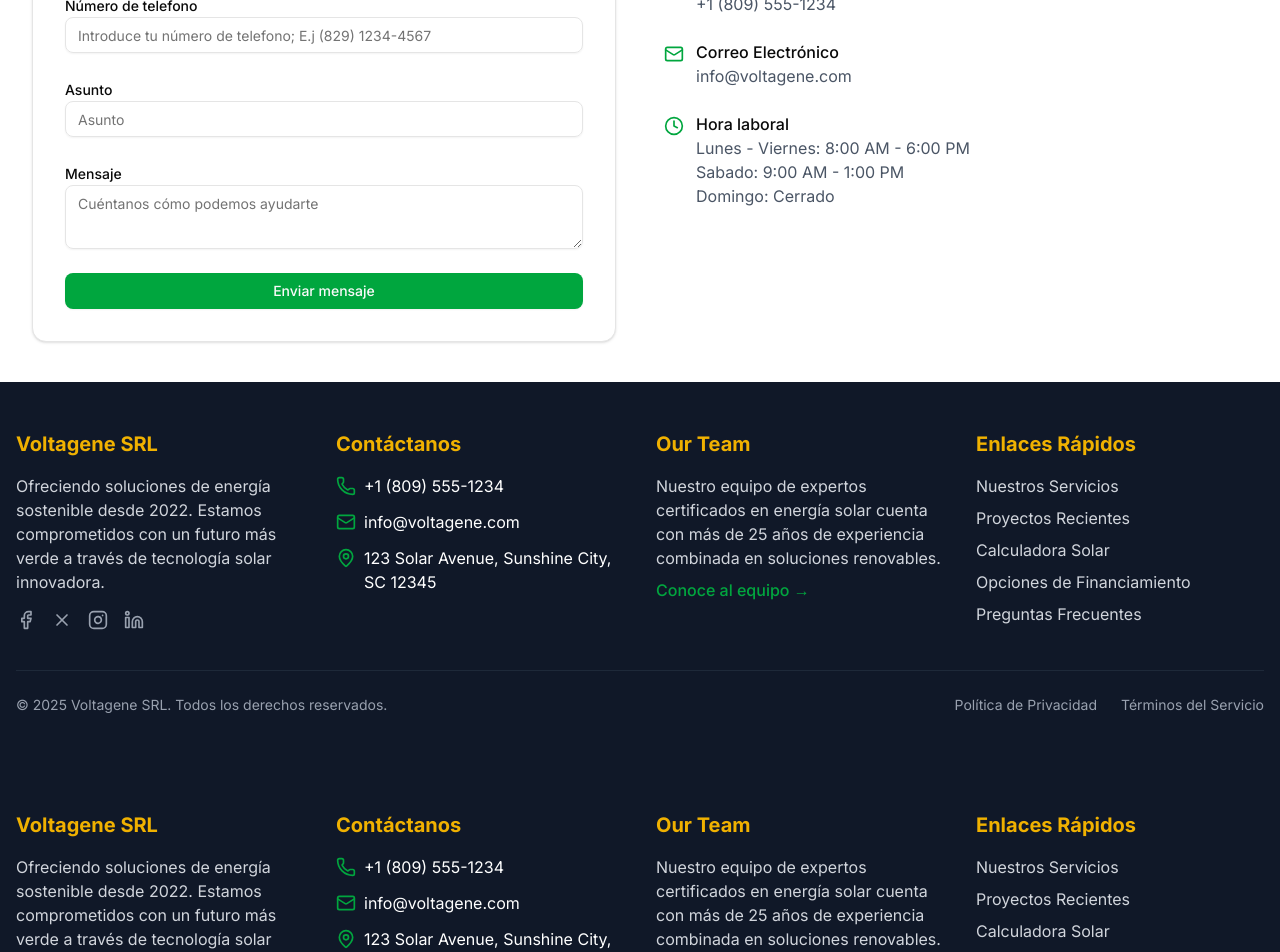
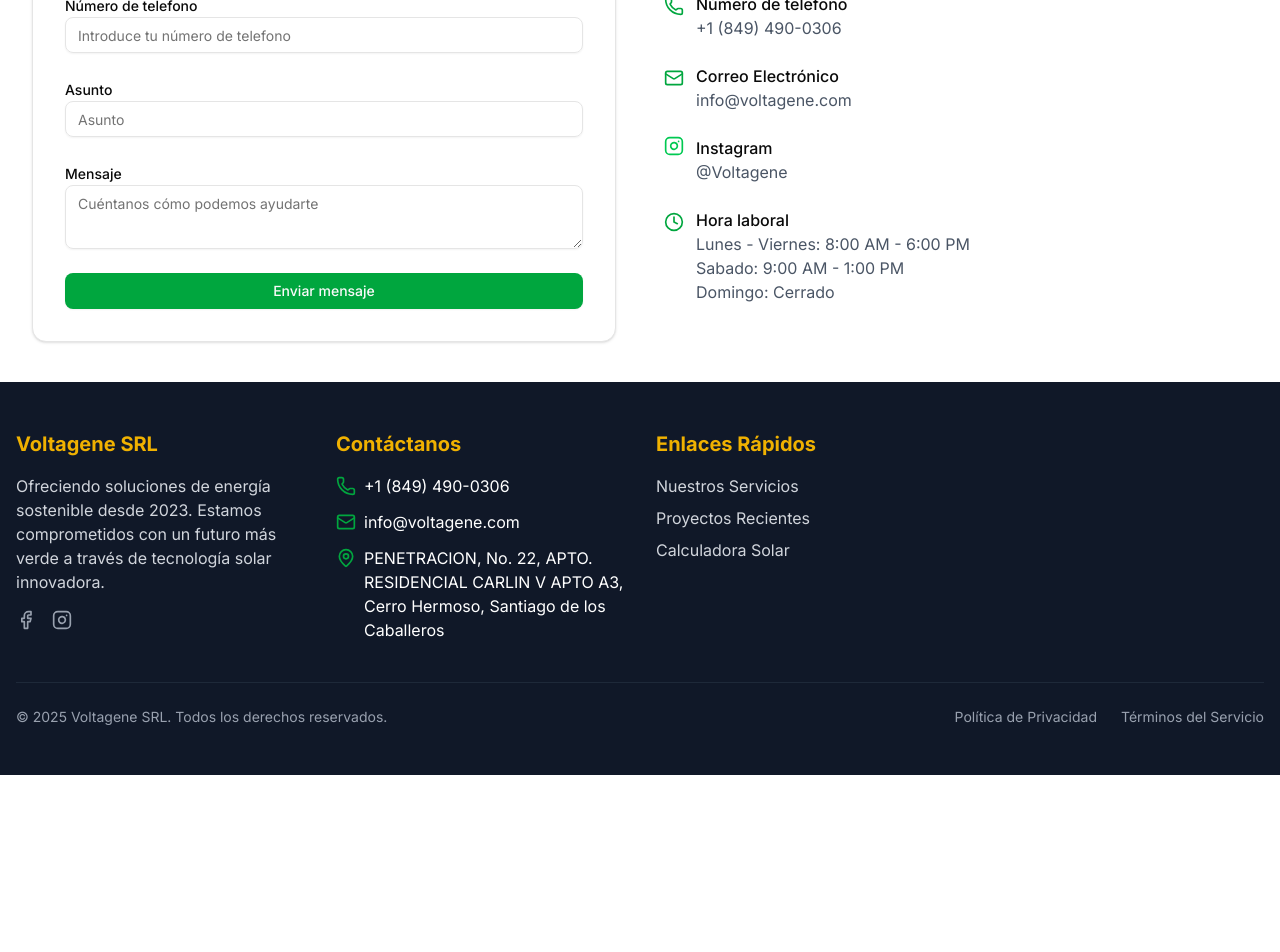
Before and after one commit to InuzDev/Voltagene-Landsite, a Next.js app: page /Contact in a window 1280 px wide. Shown: the part 560-1512 px from the top of the page. After the commit the page ends 1335 px from the top, so only its background shows below. Built offline with nearby package versions, Linux system fonts and the light colour scheme.

Commit message:
hidded some commercial secrets and information, updated some information, fixed some bugs.

```diff
--- a/app/Contact/page.tsx
+++ b/app/Contact/page.tsx
@@ -1,18 +1,29 @@
 "use client"
-import { SiteFooter } from "app/components/Site-footer"
 import { Button } from "app/components/ui/button"
 import { Card } from "app/components/ui/card"
 import { Input } from "app/components/ui/input"
 import { Toaster } from "app/components/ui/sonner"
 import { Textarea } from "app/components/ui/textarea"
-import { Clock, Mail, MapPin, Phone } from "lucide-react"
-import React from "react"
-// import Image from "next/image"
+import { formatPhoneNumber } from "app/lib/utils"
+import { Clock, Instagram, Mail, MapPin, Phone } from "lucide-react"
+import React, { useState } from "react"
 
 // Making this functional.
 export default function ContactPage() {
+   const [rawValue, setRawValue] = useState('');
+   const [formattedValue, setFormattedValue] = useState('')
    const [result, setResult] = React.useState("");
 
+   // Format the number.
+   const HandleFormatNumber = (e: React.ChangeEvent<HTMLInputElement>) => {
+      const input = e.target.value
+      const cleaned = input.replace(/\D/g, '')
+
+      if (cleaned.length <= 11) {
+         setRawValue(cleaned)
+         setFormattedValue(formatPhoneNumber(cleaned))
+      }
+   }
 
    // This is where the form submit starts. Sending it to the destinated target.
    const onSubmit = async (event: React.FormEvent<HTMLFormElement>) => {
@@ -92,7 +103,7 @@
                                  <label htmlFor="phone" className="text-sm font-medium">
                                     Número de telefono
                                  </label>
-                                 <Input id="phone" name="Telefono" type="tel" placeholder="Introduce tu número de telefono; E.j (829) 1234-4567" /> {/* Just put the +x (xxx) xxx-xxxx */}
+                                 <Input id="phone" name="Telefono" value={formattedValue} onChange={HandleFormatNumber} type="tel" placeholder="Introduce tu número de telefono" /> {/* Just put the +x (xxx) xxx-xxxx */}
                               </div>
 
                               <div className="space-y-2">
@@ -133,7 +144,7 @@
                                  <div className="ml-3">
                                     <h3 className="text-base font-medium">Nuestra ubicación</h3>
                                     <p className="text-gray-600">
-                                       Calle Principal #123, Santiago de los Caballeros
+                                       PENETRACION, No. 22, APTO. RESIDENCIAL CARLIN V APTO A3, Cerro Hermoso, Santiago de los Caballeros
                                        <br />
                                        República Dominicana
                                     </p>
@@ -146,7 +157,7 @@
                                  </div>
                                  <div className="ml-3">
                                     <h3 className="text-base font-medium">Número de telefono</h3>
-                                    <p className="text-gray-600">+1 (809) 555-1234</p>
+                                    <p className="text-gray-600">+1 (849) 490-0306</p>
                                  </div>
                               </div>
 
@@ -157,6 +168,16 @@
                                  <div className="ml-3">
                                     <h3 className="text-base font-medium">Correo Electrónico</h3>
                                     <p className="text-gray-600">info@voltagene.com</p>
+                                 </div>
+                              </div>
+
+                              <div className="flex items-start">
+                                 <div className="text-base font-medium">
+                                    <Instagram className="h-5 w-5 text-green-500" />
+                                 </div>
+                                 <div className="ml-3">
+                                    <h3 className="text-base font-medium">Instagram</h3>
+                                    <p className="text-gray-600">@Voltagene</p>
                                  </div>
                               </div>
 
@@ -207,7 +228,6 @@
                </div>
             </section> */}
          </main>
-         <SiteFooter />
       </>
    )
 }
--- a/app/components/Site-footer.tsx
+++ b/app/components/Site-footer.tsx
@@ -11,25 +11,25 @@
                <div>
                   <h3 className="text-xl font-bold mb-4 text-yellow-500">Voltagene SRL</h3>
                   <p className="text-gray-300 mb-4">
-                     Ofreciendo soluciones de energía sostenible desde 2022. Estamos comprometidos con un futuro más verde a través de tecnología solar innovadora.
+                     Ofreciendo soluciones de energía sostenible desde 2023. Estamos comprometidos con un futuro más verde a través de tecnología solar innovadora.
                   </p>
                   <div className="flex space-x-4">
-                     <Link href="#" className="text-gray-400 hover:text-white transition-colors">
+                     <Link href="https://www.facebook.com/profile.php?id=61552793234772" className="text-gray-400 hover:text-white transition-colors">
                         <Facebook size={20} />
                         <span className="sr-only">Facebook</span>
                      </Link>
-                     <Link href="#" className="text-gray-400 hover:text-white transition-colors">
+                     {/* <Link href="#" className="text-gray-400 hover:text-white transition-colors">
                         <X size={20} />
                         <span className="sr-only">Twitter</span>
-                     </Link>
-                     <Link href="#" className="text-gray-400 hover:text-white transition-colors">
+                     </Link> */}
+                     <Link href="https://www.instagram.com/voltagene/" className="text-gray-400 hover:text-white transition-colors">
                         <Instagram size={20} />
                         <span className="sr-only">Instagram</span>
                      </Link>
-                     <Link href="#" className="text-gray-400 hover:text-white transition-colors">
+                     {/* <Link href="#" className="text-gray-400 hover:text-white transition-colors">
                         <Linkedin size={20} />
                         <span className="sr-only">LinkedIn</span>
-                     </Link>
+                     </Link> */}
                   </div>
                </div>
 
@@ -39,7 +39,7 @@
                   <ul className="space-y-3">
                      <li className="flex items-start">
                         <Phone className="h-5 w-5 mr-2 text-green-600 mt-0.5 flex-shrink-0" />
-                        <span>+1 (809) 555-1234</span>
+                        <span>+1 (849) 490-0306</span>
                      </li>
                      <li className="flex items-start">
                         <Mail className="h-5 w-5 mr-2 text-green-600 mt-0.5 flex-shrink-0" />
@@ -47,13 +47,13 @@
                      </li>
                      <li className="flex items-start">
                         <MapPin className="h-5 w-5 mr-2 text-green-600 mt-0.5 flex-shrink-0" />
-                        <span>123 Solar Avenue, Sunshine City, SC 12345</span>
+                        <span> 	PENETRACION, No. 22, APTO. RESIDENCIAL CARLIN V APTO A3, Cerro Hermoso, Santiago de los Caballeros</span>
                      </li>
                   </ul>
                </div>
 
                {/* Our Team */}
-               <div>
+               {/* <div>
                   <h3 className="text-xl font-bold mb-4 text-yellow-500">Our Team</h3>
                   <p className="text-gray-300 mb-2">
                      Nuestro equipo de expertos certificados en energía solar cuenta con más de 25 años de experiencia combinada en soluciones renovables.
@@ -61,37 +61,37 @@
                   <Link href="#" className="text-green-600 hover:text-green-500 font-medium">
                      Conoce al equipo →
                   </Link>
-               </div>
+               </div> */}
 
                {/* Quick Links */}
                <div>
                   <h3 className="text-xl font-bold mb-4 text-yellow-500">Enlaces Rápidos</h3>
                   <ul className="space-y-2">
                      <li>
-                        <Link href="#services" className="text-gray-300 hover:text-white transition-colors">
+                        <Link href="/Services" className="text-gray-300 hover:text-white transition-colors">
                            Nuestros Servicios
                         </Link>
                      </li>
                      <li>
-                        <Link href="#projects" className="text-gray-300 hover:text-white transition-colors">
+                        <Link href="/#projects" className="text-gray-300 hover:text-white transition-colors">
                            Proyectos Recientes
                         </Link>
                      </li>
                      <li>
-                        <Link href="#" className="text-gray-300 hover:text-white transition-colors">
+                        <Link href="/Panel-Calculator" className="text-gray-300 hover:text-white transition-colors">
                            Calculadora Solar
                         </Link>
                      </li>
-                     <li>
+                     {/* <li>
                         <Link href="#" className="text-gray-300 hover:text-white transition-colors">
                            Opciones de Financiamiento
                         </Link>
-                     </li>
-                     <li>
+                     </li> */}
+                     {/* <li>
                         <Link href="#" className="text-gray-300 hover:text-white transition-colors">
                            Preguntas Frecuentes
                         </Link>
-                     </li>
+                     </li> */}
                   </ul>
                </div>
             </div>
--- a/app/global-error.tsx
+++ b/app/global-error.tsx
@@ -3,7 +3,7 @@
 'use client'
 import { useEffect } from "react"
 import { SiteHeader } from "./components/Site-header"
-
+import './Global.css'
 // Error boundaries must be Client Components - Next.Js docs
 
 export default function GlobalError(
--- a/app/lib/utils.ts
+++ b/app/lib/utils.ts
@@ -4,3 +4,17 @@
 export function cn(...inputs: ClassValue[]) {
    return twMerge(clsx(inputs))
 }
+
+export function formatPhoneNumber(input: string): string {
+   const cleaned = input.replace(/\D/g, '')
+
+   if (cleaned.length === 10) {
+      return `+1 (${cleaned.slice(0, 3)}) ${cleaned.slice(3, 6)}-${cleaned.slice(6)}`
+   }
+
+   if (cleaned.length === 11 && cleaned.startsWith('1')) {
+      return `+1 (${cleaned.slice(1, 4)}) ${cleaned.slice(4, 7)}-${cleaned.slice(7)}`
+   }
+
+   return input;
+}
```
Also changed, not shown: app/Panel-Calculator/REGIONS-example.tsx (added, +33 -0 lines), app/Panel-Calculator/page.tsx (+1 -55 lines), 1 other file (tests, documents, lock files or other folders).
